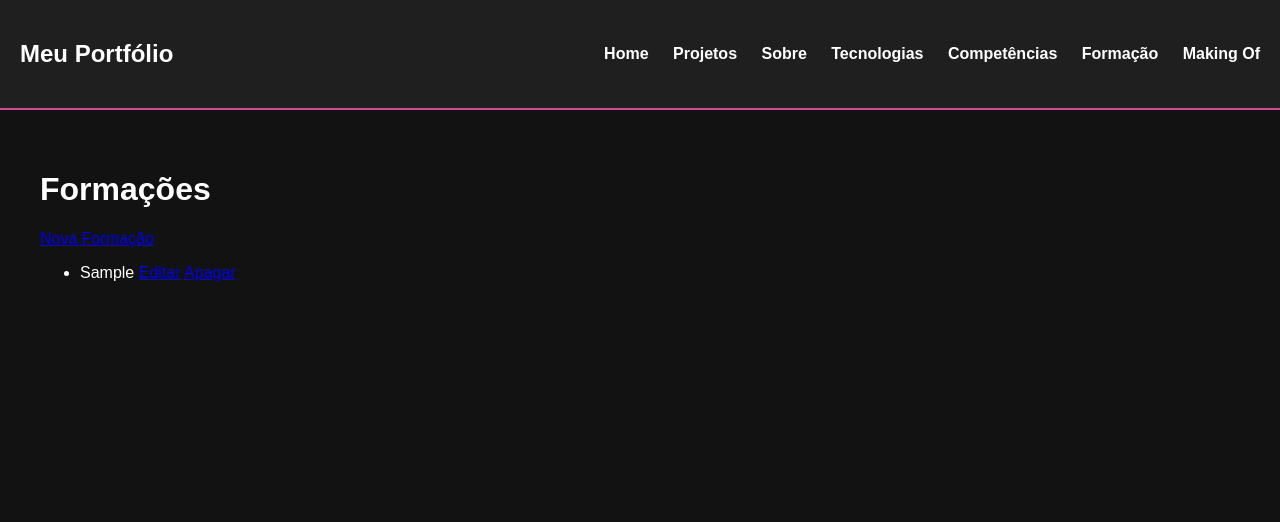
After one commit to maximonunes/portfolio, a Django app: page /formacoes/ in a window 1280 px wide. The commit adds this page. Shown: the top 522 px of the page. Run offline with Django 5.2, Linux system fonts and the light colour scheme; tables that the repository leaves empty hold one stand-in row (values such as "Sample post"); some libraries are stand-ins or nearby versions.

Commit message:
Alterações estruturais no html das views adicionadas

```diff
--- a/portfolio/templates/portfolio/competencias.html
+++ b/portfolio/templates/portfolio/competencias.html
@@ -1,3 +1,7 @@
+{% extends 'portfolio/layout.html' %}
+
+{% block content %}
+
 <h1>Competências</h1>
 
 <a href="{% url 'portfolio:nova_competencia' %}">
@@ -20,3 +24,5 @@
     </li>
 {% endfor %}
 </ul>
+
+{% endblock %}
--- /dev/null
+++ b/portfolio/templates/portfolio/formacoes.html
@@ -0,0 +1,20 @@
+{% extends 'portfolio/layout.html' %}
+
+{% block content %}
+<h1>Formações</h1>
+
+<a href="{% url 'portfolio:nova_formacao' %}">Nova Formação</a>
+
+<ul>
+    {% for formacao in formacoes %}
+        <li>
+            {{ formacao }}
+
+            <a href="{% url 'portfolio:edita_formacao' formacao.id %}">Editar</a>
+            <a href="{% url 'portfolio:apaga_formacao' formacao.id %}">Apagar</a>
+        </li>
+
+    {% endfor %}
+</ul>
+
+{% endblock %}
--- a/portfolio/templates/portfolio/makingof.html
+++ b/portfolio/templates/portfolio/makingof.html
@@ -1,4 +1,7 @@
+{% extends 'portfolio/layout.html' %}
 {% load markdownify %}
+
+{% block content %}
 
 <h1>Making Of</h1>
 
@@ -21,3 +24,5 @@
         {% endif %}
     </div>
 {% endfor %}
+
+{% endblock %}
--- a/portfolio/urls.py
+++ b/portfolio/urls.py
@@ -21,5 +21,9 @@ urlpatterns = [
     path('competencias/nova/', views.nova_competencia_view, name='nova_competencia'),
     path('competencias/editar/<int:id>/', views.edita_competencia_view, name='edita_competencia'),
     path('competencias/apagar/<int:id>/', views.apaga_competencia_view, name='apaga_competencia'),
+    path('formacoes/', views.formacoes_view, name='formacoes'),
+    path('formacoes/nova/', views.nova_formacao_view, name='nova_formacao'),
+    path('formacoes/editar/<int:id>/', views.edita_formacao_view, name='edita_formacao'),
+    path('formacoes/apagar/<int:id>/', views.apaga_formacao_view, name='apaga_formacao'),
     path('makingof/', views.makingof_view, name='makingof'),
 ]
--- a/portfolio/views.py
+++ b/portfolio/views.py
@@ -4,7 +4,7 @@ from .forms import ProjetoForm
 from .forms import TecnologiaForm
 from .forms import FormacaoForm
 from .forms import CompetenciaForm
-from .models import Tecnologia, UnidadeCurricular, TFC , Curso, Formacao, Competencia
+from .models import Tecnologia, UnidadeCurricular, TFC , Curso, Formacao, Competencia, MakingOf
 
 
 # Página Inicial do Portfólio
```
Also changed, not shown: portfolio/templates/portfolio/tecnologias.html (+9 -4 lines).
